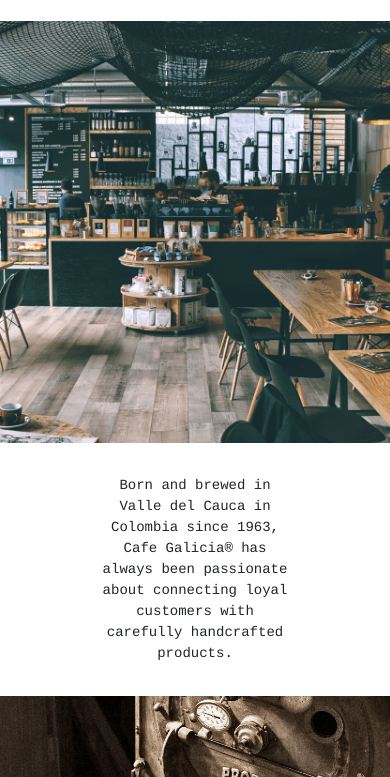
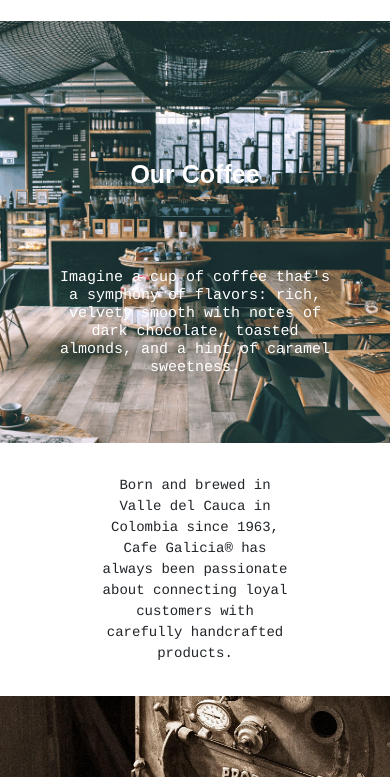
Before and after one commit to SamuelReyes17/cafe-galicia-proyectocoder, a website: page pages/story.html in a window 390 px wide. Shown: the part 67-844 px from the top of the page. Drawn offline with nearby package versions, Linux system fonts and the light colour scheme.

Commit message:
arreglo de story

```diff
--- a/pages/story.html
+++ b/pages/story.html
@@ -89,7 +89,14 @@
     </header>
     <section>
       <div class="grid-container-ourStory">
-        <div class="ourStory-hero"></div>
+        <div class="ourStory-hero">
+          <h1>Our Coffee</h1>
+          <h2>
+            Imagine a cup of coffee that's a symphony of flavors: rich, velvety
+            smooth with notes of dark chocolate, toasted almonds, and a hint of
+            caramel sweetness.
+          </h2>
+        </div>
         <div class="ourStory-1"></div>
         <div class="ourStory-1-1">
           <p>
--- a/scss/base/_media.scss
+++ b/scss/base/_media.scss
@@ -485,7 +485,13 @@
         grid-template-rows: 70vh 50vh 50vh ;
         align-items: center;
         .ourStory-hero {
-            height: 70vh
+            height: 70vh;
+            h1 {
+                font-size: 35px;
+            }
+            h2 {
+                font-size: 20px;
+            }
         }
         .ourStory-1 {
             height: 50vh;
@@ -539,6 +545,12 @@
             height: 50vh;
             grid-row-start: 1;
             grid-row-end: 2;
+            h1 {
+                font-size: 25px;
+            }
+            h2 {
+                font-size: 15px;
+            }
         }
         .ourStory-1 {
             height: 30vh;
--- a/scss/components/_story.scss
+++ b/scss/components/_story.scss
@@ -13,6 +13,24 @@
         background-size: cover;
         background-position: center;
         background-attachment: fixed;
+        display: flex;
+        flex-direction: column;
+        align-items: center;
+        justify-content: center;
+        h1 {
+            font-size: 50px;
+            font-weight: 800;
+            color: white;
+            margin-top: 80px;
+            font-family: Arial, Helvetica, sans-serif;
+            margin-bottom: 80px;
+
+        }
+        h2{
+            color: white;
+            width: 70%;
+            font-size: 30px;
+        }
     }
     .ourStory-1 {
         height: 60vh;
```
Also changed, not shown: css/estilos.css.
